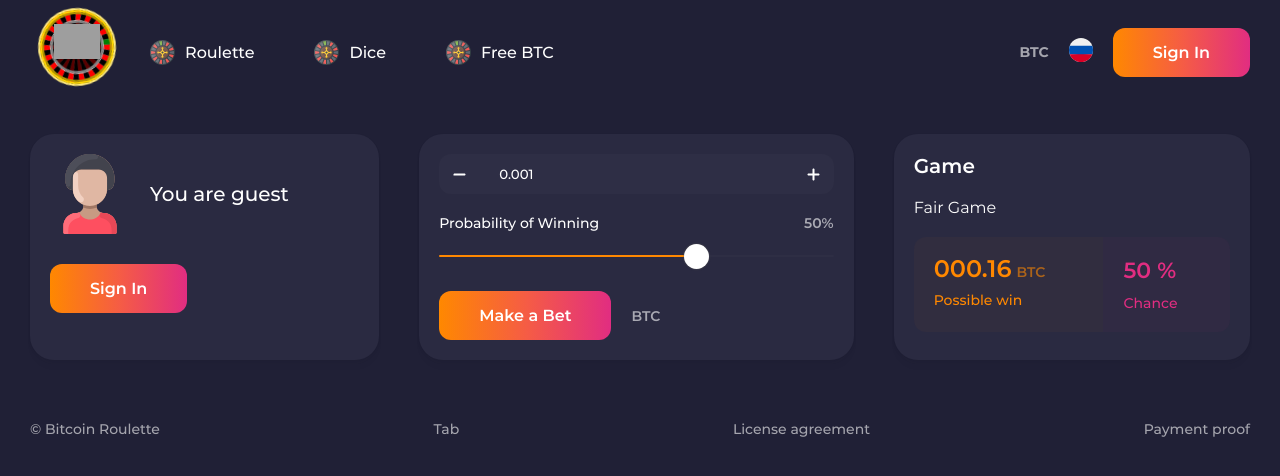
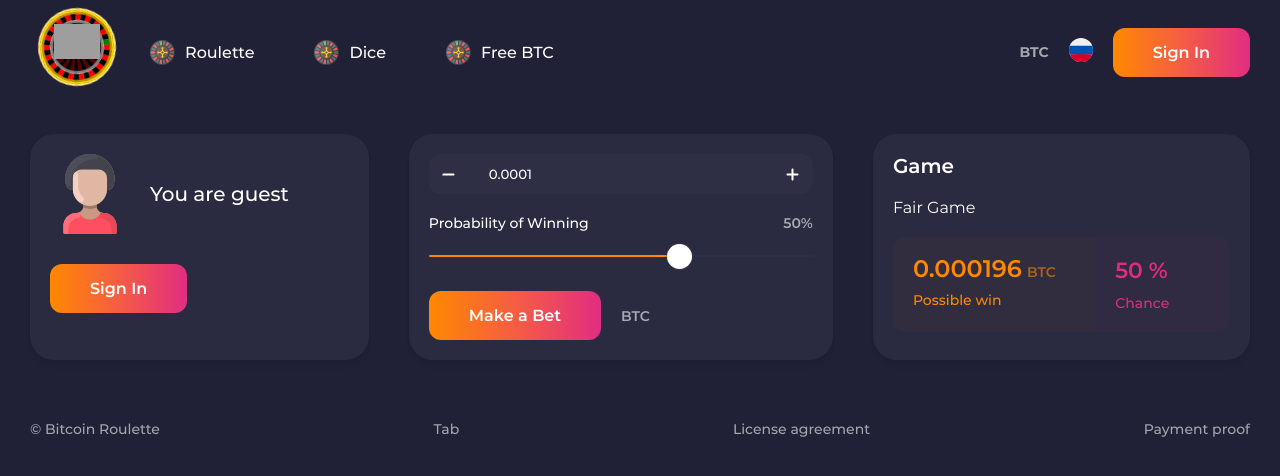
Before and after one commit to Rauventa/roulette, a React (Create React App) app: page /dice in a window 1280 px wide. Shown: the top 476 px of the page. Built offline with nearby package versions, Linux system fonts and the light colour scheme; grey boxes are pictures that could not be loaded.

Commit message:
init game profit

```diff
--- a/src/components/BetCard/BetCard.tsx
+++ b/src/components/BetCard/BetCard.tsx
@@ -8,32 +8,66 @@
 import {ReactComponent as PlusIcon} from "./img/plus.svg";
 
 interface BetCardProps {
-
+  formState: any;
+  handleChange: (value: any, iterator: string) => void;
 }
 
 export const BetCard = ({
-
+  formState,
+  handleChange
 }: BetCardProps) => {
 
   const [range, setRange] = useState<number>(50)
+  const [bet, setBet] = useState<number>(0.0001)
 
   const changeRangeHandler = (value: number) => {
     setRange(value)
+
+    handleChange(value, 'range')
+  }
+
+  const changeBetHandler = (iterator: string) => {
+
+    const defaultStepValue = 0.0001;
+
+    switch (iterator) {
+      case 'minus':
+        setBet(bet - defaultStepValue)
+
+        handleChange(bet - defaultStepValue, 'bet')
+        break;
+      case 'plus':
+        setBet(bet + defaultStepValue)
+
+        handleChange(bet + defaultStepValue, 'bet')
+        break;
+    }
+  }
+
+  const changeInputBetValue = (e: any) => {
+    setBet(Number(e.target.value))
+
+    handleChange(Number(e.target.value), 'bet')
   }
 
   return (
     <Card className={'bet-card'}>
       <div className="bet-card__counter">
         <div className="bet-card__counter_minus">
-          <MinusIcon />
+          <MinusIcon
+            onClick={() => changeBetHandler('minus')}
+          />
         </div>
         <input
           className={'bet-card__counter_value'}
           type="text"
-          value={0.001}
+          value={bet?.toFixed(4)}
+          onChange={changeInputBetValue}
         />
         <div className="bet-card__counter_plus">
-          <PlusIcon />
+          <PlusIcon
+            onClick={() => changeBetHandler('plus')}
+          />
         </div>
       </div>
       <div className="bet-card__data">
--- a/src/components/GameCard/GameCard.tsx
+++ b/src/components/GameCard/GameCard.tsx
@@ -4,12 +4,15 @@
 import {$t} from "../../lib/i18n";
 
 interface GameCardProps {
-
+  formState: any
 }
 
 export const GameCard = ({
+  formState
+}: GameCardProps) => {
 
-}: GameCardProps) => {
+  const possibleProfit = parseFloat((formState.betValue * Number((100 / formState.range * (1 - 2 / 100)).toFixed(4))).toFixed(8));
+
   return (
     <Card className={'game-card'} title={'Game'}>
       <div className={'game-card__subtitle'}>
@@ -19,7 +22,7 @@
         <div className="game-card__counter_value">
           <div className="game-card__counter_value-number">
             <div className="game-card__counter_value-number--count">
-              {$t('000.16')}
+              {$t(`${possibleProfit}`)}
             </div>
             <div className="game-card__counter_value-number--currency">
               {$t('BTC')}
@@ -31,7 +34,7 @@
         </div>
         <div className="game-card__counter_percent">
           <div className="game-card__counter_percent-value">
-            {$t('50 %')}
+            {$t(`${formState.range} %`)}
           </div>
           <div className="game-card__counter_percent-info">
             {$t('Chance')}
--- a/src/pages/DicePage/DicePage.tsx
+++ b/src/pages/DicePage/DicePage.tsx
@@ -1,18 +1,53 @@
-import React from 'react';
+import React, {useState} from 'react';
 import './DicePage.scss'
 import {UserCard} from "../../components/UserCard/UserCard";
 import {BetCard} from "../../components/BetCard/BetCard";
 import {GameCard} from "../../components/GameCard/GameCard";
 
 export const DicePage = () => {
+
+  const defaultFormState = {
+    range: 50,
+    betValue: 0.0001
+  }
+
+  const [formState, setFormState] = useState<any>(defaultFormState)
+
+  const handleChange = (value: any, iterator: string) => {
+
+    switch (iterator) {
+      case 'range':
+        setFormState((prev: any) => {
+          return {
+            ...prev,
+            range: Number(value)
+          }
+        })
+        break;
+      case 'bet':
+        setFormState((prev: any) => {
+          return {
+            ...prev,
+            betValue: Number(value)
+          }
+        })
+        break;
+    }
+  }
+
   return (
     <div className={'dice-page'}>
       <div className="dice-page__content">
         <UserCard />
 
-        <BetCard />
+        <BetCard
+          formState={formState}
+          handleChange={handleChange}
+        />
 
-        <GameCard />
+        <GameCard
+          formState={formState}
+        />
       </div>
     </div>
   )
```
